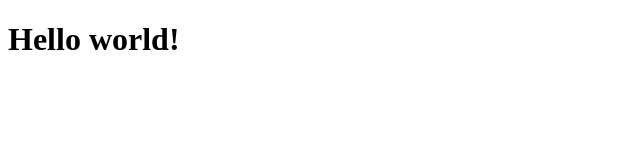
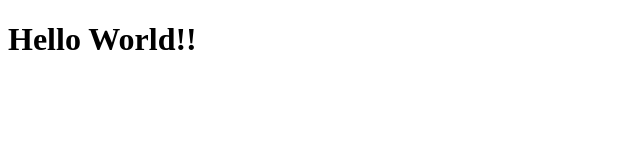
Before and after one commit to tyntheskyy/git_test, a plain HTML site: page html-boilerplate/index.html in a window 1280 px wide. Shown: the full height of the page, 0-640 px from the left. Drawn offline with Linux system fonts and the light colour scheme.

Commit message:
Added exclamation points to text

```diff
--- a/html-boilerplate/index.html
+++ b/html-boilerplate/index.html
@@ -1,12 +1,11 @@
 <!DOCTYPE html>
-
 <html lang="en">
     <head>
-        <meta charset="UTF-8">
-        <title>My First Webpage</title>
+        <meta charset="UTF">
+        <title>My First Webpage!!</title>
     </head>
 
     <body>
-        <h1>Hello world!</h1>
+        <h1>Hello World!!</h1>
     </body>
 </html>
```
